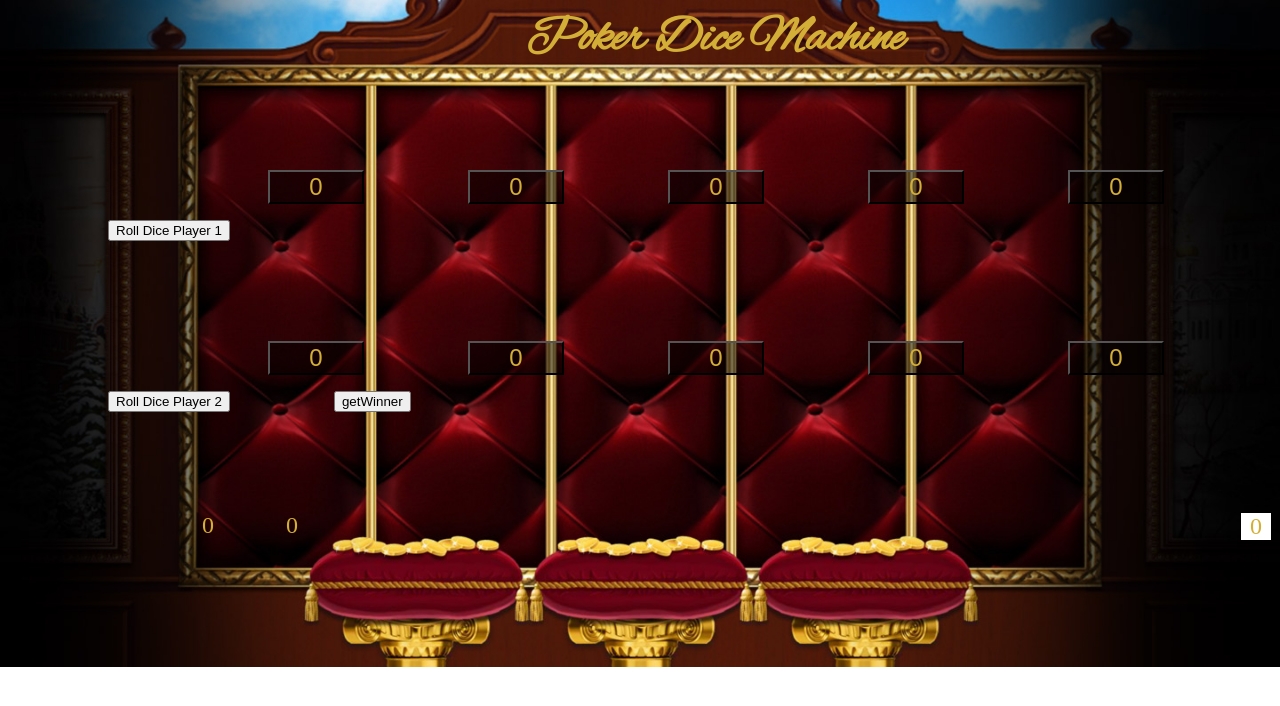
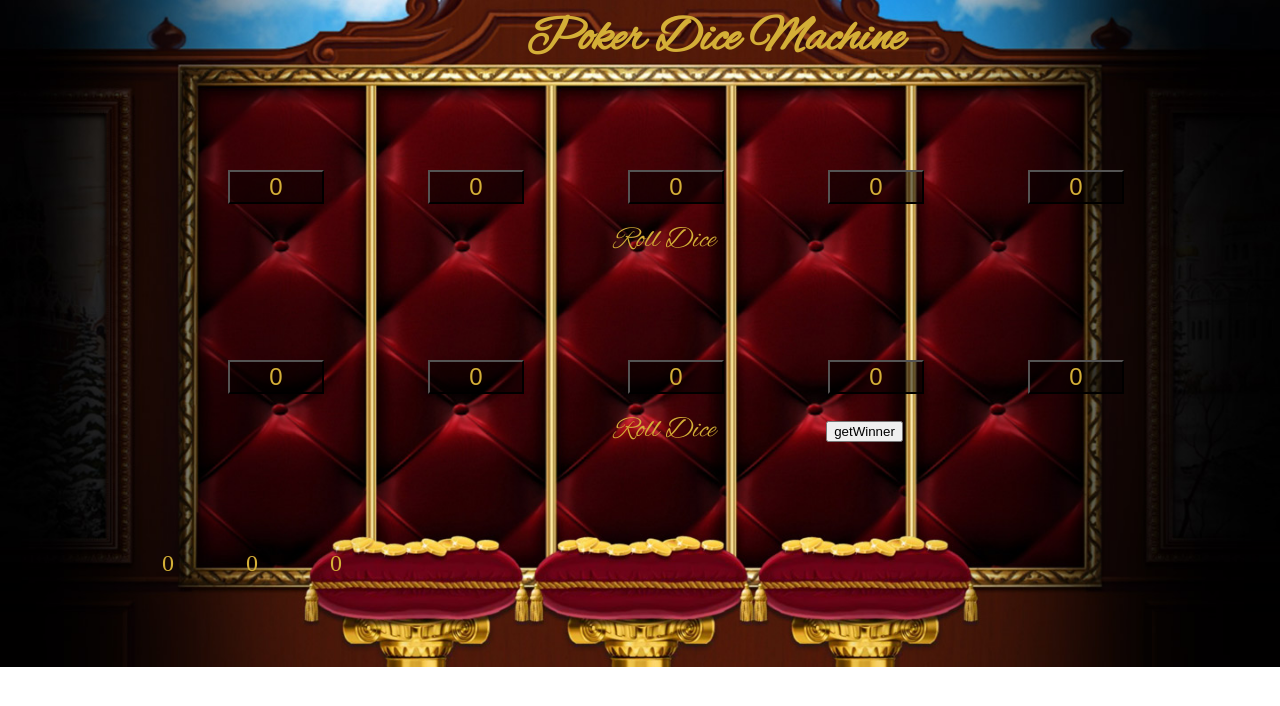
Before and after one commit to IlanHZ/WDI_Project1, a PHP site: page / in a window 1280 px wide. Shown: the top 706 px of the page. Run offline with PHP 8.4, Linux system fonts and the light colour scheme; some libraries are stand-ins or nearby versions.

Commit message:
displayScores

```diff
--- a/css/app.css
+++ b/css/app.css
@@ -3,6 +3,18 @@
   background-repeat: no-repeat;
   background-size: cover;
 }
+
+button.roll{
+  text-align: center;
+  margin-left: 600px;
+  background:url("../roll_button.png");
+  border-radius: 100px;
+  color: rgb(212,175,55);
+  font-size: 30px;
+  font-family: 'Alex Brush', cursive;
+  border:1px ;
+}
+
 
 h1 {
   font-family: 'Alex Brush', cursive;
@@ -12,11 +24,9 @@
   margin-top: 0;
   margin-left: 150px;
 }
-.score {
-  margin-left: 900px;
-}
+
 ul {
-  margin-left: 120px;
+  margin-left: 80px;
   margin-top: 100px;
 }
 button  {
@@ -34,7 +44,9 @@
   display: inline-block;
 }
 
+.score {
 
+}
 
 
 
--- a/home.html
+++ b/home.html
@@ -18,7 +18,7 @@
       <button id="hold4" class="buttonClassA"><li id="die14">0</li></button>
       <button id="hold5" class="buttonClassA"><li id="die15">0</li></button>
     </ul>
-    <button id="roll1">Roll Dice Player 1</button>
+    <button class="roll" id="roll1">Roll Dice</button>
 
     <ul class="player2">
       <button id="hold1" class="buttonClassA"><li id="die21">0</li></button>
@@ -27,14 +27,14 @@
       <button id="hold1" class="buttonClassA"><li id="die24">0</li></button>
       <button id="hold1" class="buttonClassA"><li id="die25">0</li></button>
     </ul>
-    <button id="roll2">Roll Dice Player 2</button>
+    <button class="roll" id="roll2">Roll Dice</button>
 
     <button id="winner">getWinner</button>
 
     <div class="scores">
       <ul>
         <li id="score1">0</li>
-        <li id="round">0</li>
+        <li id="getWinner">0</li>
         <li id="score2">0</li>
       </ul>
     </div>
--- a/js/app.js
+++ b/js/app.js
@@ -148,16 +148,11 @@
     //console.log(strOccurence);
     score1 = scoreObj[strOccurence];
     //console.log(" player1 score is " + score1)
-var hand = if(score1=0) {
-  return "Nothing!";
-} else if (score1=1) {
-  return "One Pair";
-}
-}
-    //Show the hand of the player on the screen
+
+    //Show the hand of the player 1 on the screen
     var $hand1 = document.getElementById("score1");
     //console.log($hand1)
-    $hand1.innerHTML = hand;
+    $hand1.innerHTML = score1;
     console.log(score1)
 
   });
@@ -189,6 +184,11 @@
     //console.log(strOccurence);
     score2 = scoreObj[strOccurence];
     console.log(" player2 score is " + score2)
+    //Show the hand of the player 1 on the screen
+    var $hand1 = document.getElementById("score2");
+    //console.log($hand1)
+    $hand1.innerHTML = score2;
+    console.log(score2)
 
 ///////////////////////////////////////////////////////////////////////////////////////////
 //////////////////////////////////////////////////////////////////////////////////////////
@@ -207,6 +207,11 @@
       $('#winner').on("click", function() {
 
       getWinner();
+      //Show the hand of the player 1 on the screen
+      var $winner = document.getElementById("getWinner");
+      //console.log($hand1)
+      $winner.innerHTML = score1;
+      console.log(score1)
 
     });
 
```
Also changed, not shown: roll_button.png (added).
